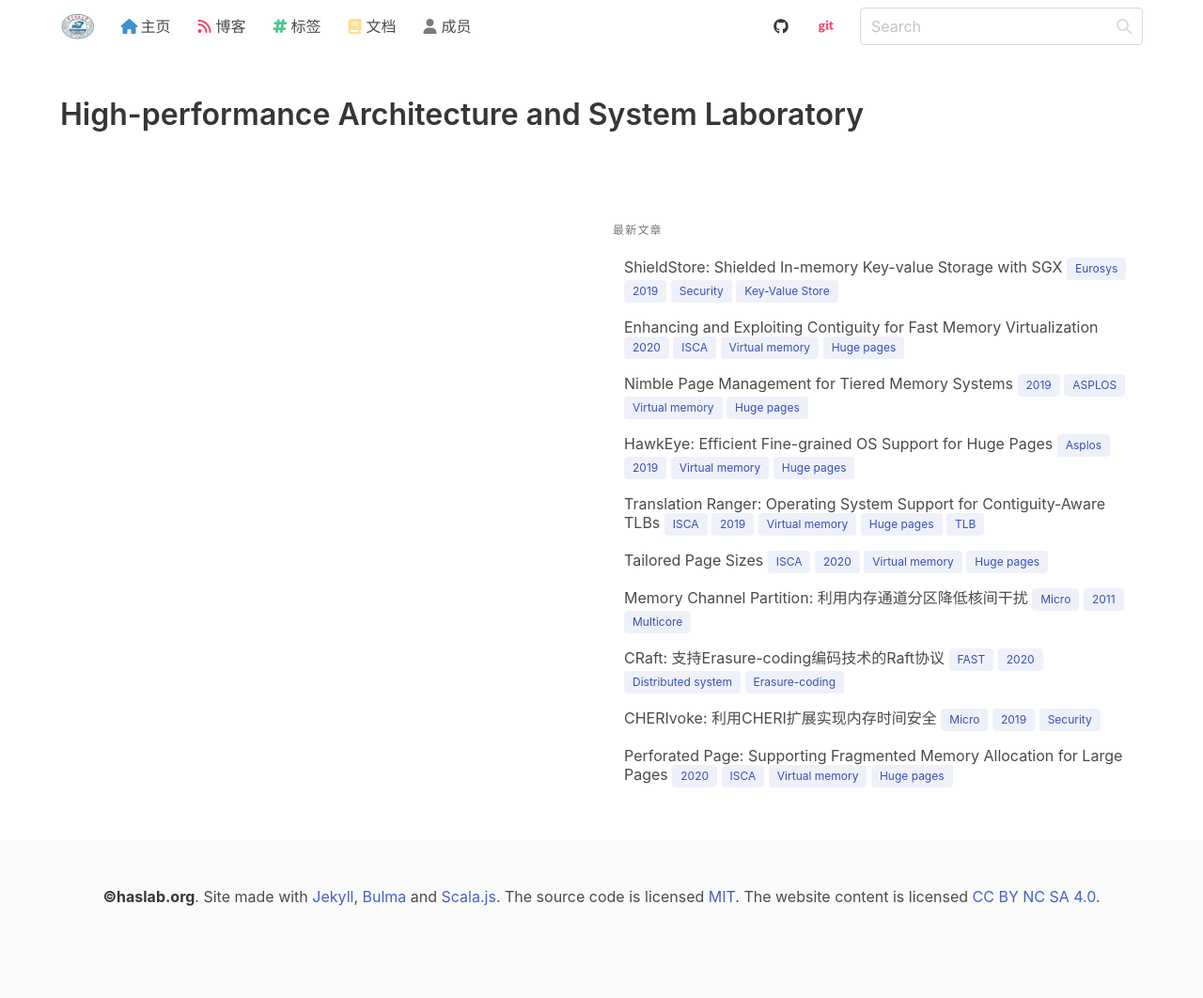
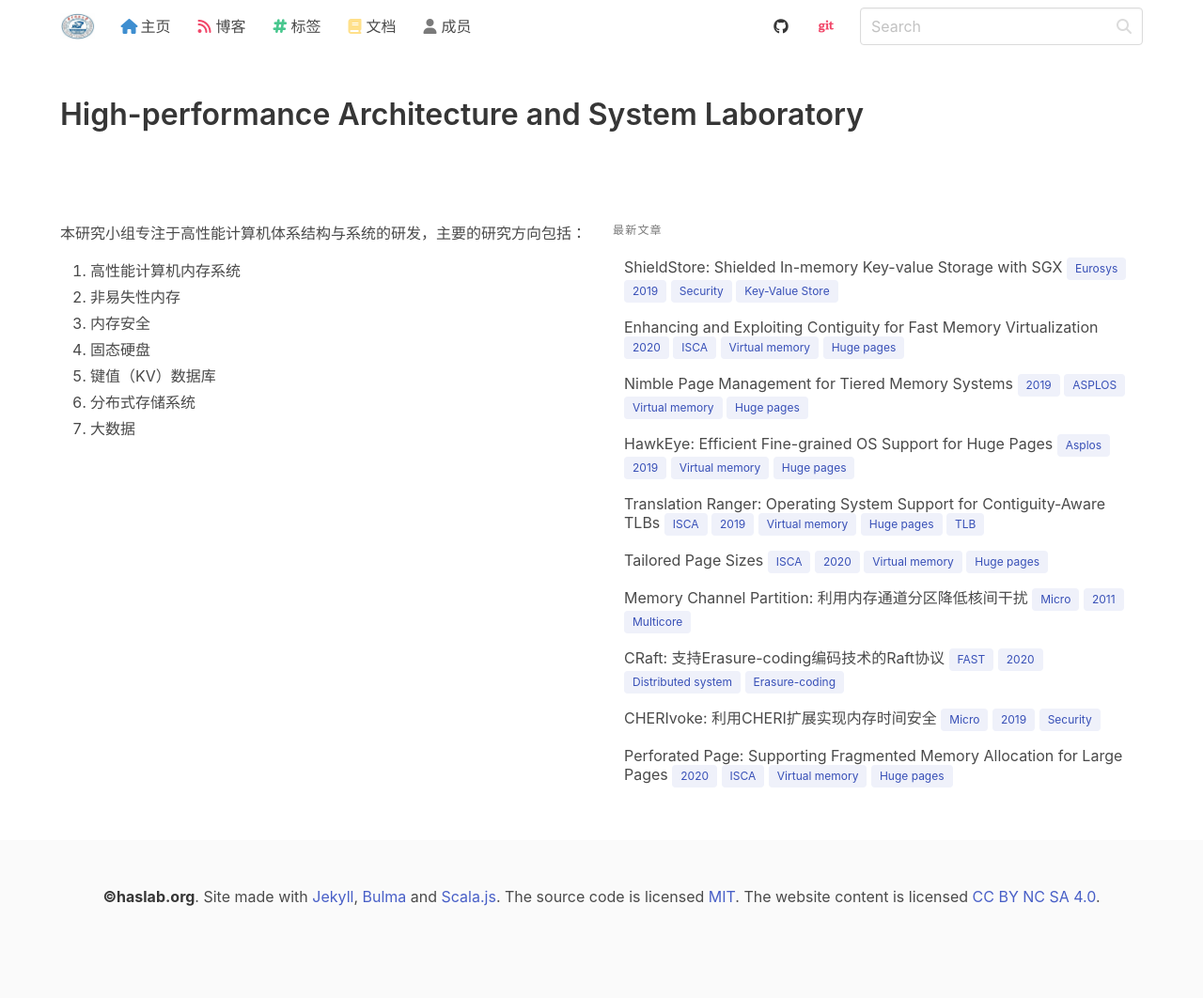
Before and after one commit to haslaboratory/haslaboratory.github.io, a Jekyll site: the page built from pages/index.md, in a window 1280 px wide. Shown: the whole page at 94% size. Built offline with Jekyll 4.4.1, drawn with Linux system fonts in a browser that asks for light colours; nearby versions of some CDN libraries; library files that are not in the unit come from our copies.

Commit message:
update home page

```diff
--- a/_layouts/bulma_home.md
+++ b/_layouts/bulma_home.md
@@ -22,7 +22,7 @@ layout: bulma
                 <aside class="menu">
                     <p class="menu-label">最新文章</p>
                     <ul class="menu-list">
-                        {% for post in site.posts limit: 20 %}
+                        {% for post in site.posts limit: 10 %}
                         <li>
                             <a href="{{ site.baseurl }}{{ post.url }}">
                                 {{ post.title }}
--- a/pages/index.md
+++ b/pages/index.md
@@ -3,3 +3,13 @@ title: High-performance Architecture and System Laboratory
 layout: bulma_home
 permalink: /
 ---
+
+本研究小组专注于高性能计算机体系结构与系统的研发，主要的研究方向包括：
+
+1. 高性能计算机内存系统
+2. 非易失性内存
+3. 内存安全
+4. 固态硬盘
+5. 键值（KV）数据库
+6. 分布式存储系统
+7. 大数据
```
